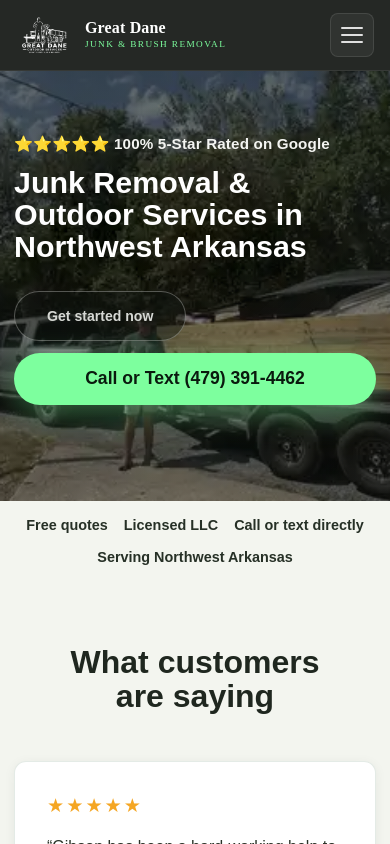
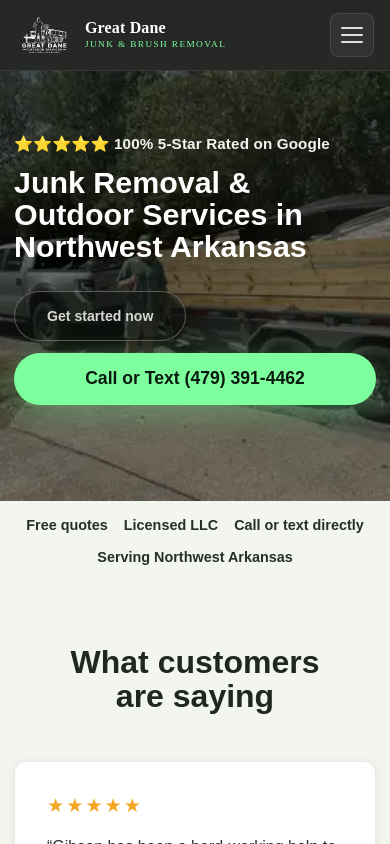
Before and after one commit to gpillow/Great-Dane-Outdoor-Services, a Next.js app: page / in a window 390 px wide. Shown: the top 844 px of the page. Built offline with nearby package versions, Linux system fonts and the light colour scheme.

Commit message:
Revert "Hero: nudge crop up to rows 1100-2800 to show some sky"
This reverts commit 7bb826cf89192018d18820290ecdf989d0dcbd4b.

```diff
--- a/app/globals.css
+++ b/app/globals.css
@@ -1137,7 +1137,7 @@
   inset: 0;
   background:
     linear-gradient(90deg, rgba(22, 27, 22, 0.78) 0%, rgba(22, 27, 22, 0.52) 44%, rgba(22, 27, 22, 0.18) 100%),
-    url("/hero-v3.webp") center / cover;
+    url("/hero-v2.webp") center / cover;
   opacity: 1;
 }
 .home-hero-overlay {
@@ -1350,7 +1350,7 @@
   .home-hero::before {
     background:
       linear-gradient(180deg, rgba(22, 27, 22, 0.62), rgba(22, 27, 22, 0.42)),
-      url("/hero-v3-mobile.webp") center / cover;
+      url("/hero-v2-mobile.webp") center / cover;
   }
   .home-hero-overlay {
     background: linear-gradient(180deg, rgba(0,0,0,0.04), rgba(0,0,0,0.18));
--- a/app/page.tsx
+++ b/app/page.tsx
@@ -41,8 +41,8 @@ export default function HomePage() {
   return (
     <>
       {/* Preload the correct hero background per screen width — homepage only */}
-      <link rel="preload" as="image" href="/hero-v3-mobile.webp" fetchPriority="high" type="image/webp" media="(max-width: 640px)" />
-      <link rel="preload" as="image" href="/hero-v3.webp" fetchPriority="high" type="image/webp" media="(min-width: 641px)" />
+      <link rel="preload" as="image" href="/hero-v2-mobile.webp" fetchPriority="high" type="image/webp" media="(max-width: 640px)" />
+      <link rel="preload" as="image" href="/hero-v2.webp" fetchPriority="high" type="image/webp" media="(min-width: 641px)" />
     <main id="main-content" className="home-page">
       <section className="home-hero" aria-label="Great Dane Junk & Brush Removal hero">
         <div className="home-hero-overlay" />
```
Also changed, not shown: public/hero-v3-mobile.webp (deleted), public/hero-v3.webp (deleted).
